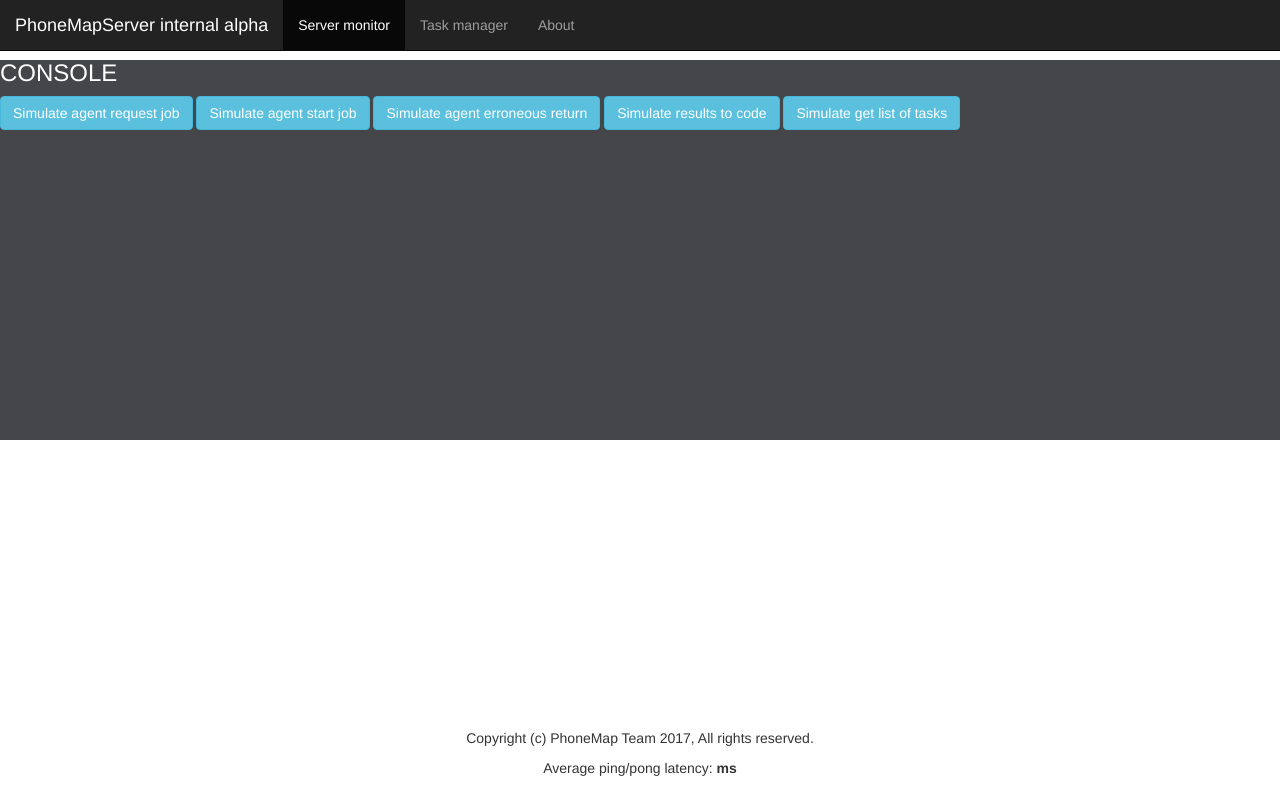
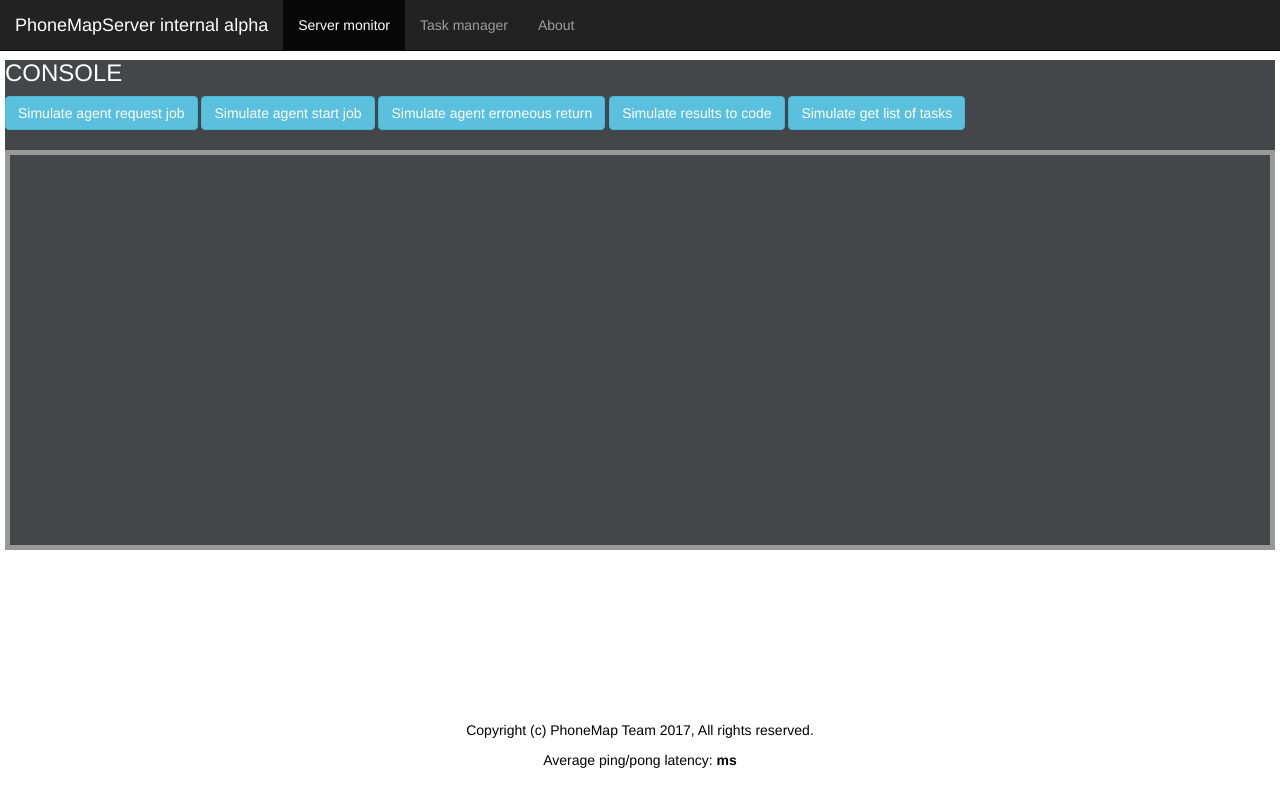
Before and after one commit to PhoneMapWebApps/PhoneMapServer, a Flask app: page / in a window 1280 px wide. Run offline with Flask 2, Linux system fonts and the light colour scheme; parts of the project's set-up code (start-up, migrations or seed data) failed here and were passed over; some libraries are stand-ins or nearby versions.

Commit message:
Restyled frontpage

```diff
--- a/app/templates/index.html
+++ b/app/templates/index.html
@@ -4,47 +4,49 @@
     <meta charset="utf-8">
     <meta name="viewport" content="width=device-width, initial-scale=1">
     <title>Flask-SocketIO Test</title>
+    <link rel="stylesheet" href="https://maxcdn.bootstrapcdn.com/bootstrap/3.3.7/css/bootstrap.min.css">
+    <script src="https://ajax.googleapis.com/ajax/libs/jquery/3.2.1/jquery.min.js"></script>
+    <script src="https://maxcdn.bootstrapcdn.com/bootstrap/3.3.7/js/bootstrap.min.js"></script>
+    <script type="text/javascript" src="//cdnjs.cloudflare.com/ajax/libs/socket.io/1.3.5/socket.io.min.js"></script>
     <style>
-        .serverui {
-            background-color: #7c9bad;
-            color: #ffffff;
-        }
         .consolemenu {
             background-color: #44464a;
             color: #ffffff;
             text-align: left;
+            margin-left: 5px;
+            margin-right: 5px;
         }
         #log {
             background-color: #44464a;
             color: #ffffff;
             position: relative;
             overflow-y: scroll;
-            height: 300px;
-            margin-top: 10px;
+            height: 400px;
             text-align: left;
+            margin-left: 5px;
+            margin-right: 5px;
+            border-top-width: 15px;
+            border: solid #999999;
+            border-width: 5px;
         }
-        .footer {
+        #footer {
             position: absolute;
             left: 0;
-            top: 91%;
+            top: 90%;
             right: 0;
-            bottom: 0;
+            bottom: 0%;
             text-align: center;
+            color: #000000;
+            background-color: #ffffff;
         }
         body {
             text-align: center;
-            width: 100%;
-            height: 100%;
         }
         form {
             display: inline;
         }
 
     </style>
-    <link rel="stylesheet" href="https://maxcdn.bootstrapcdn.com/bootstrap/3.3.7/css/bootstrap.min.css">
-    <script src="https://ajax.googleapis.com/ajax/libs/jquery/3.2.1/jquery.min.js"></script>
-    <script src="https://maxcdn.bootstrapcdn.com/bootstrap/3.3.7/js/bootstrap.min.js"></script>
-    <script type="text/javascript" src="//cdnjs.cloudflare.com/ajax/libs/socket.io/1.3.5/socket.io.min.js"></script>
     <script type="text/javascript" charset="utf-8">
         $(document).ready(function() {
 
@@ -179,6 +181,9 @@
         <form id="get_task_list" method="POST" action="#">
           <input class="btn btn-info" type="submit" value="Simulate get list of tasks">
         </form>
+        <br/>
+        <br/>
+    </div>
 
     <div id="log">
         <br/>
@@ -186,9 +191,8 @@
         {{ line }}<br/>
         {% endfor %}
     </div>
-    </div>
 
-    <div class="footer">
+    <div id="footer">
         <p>Copyright (c) PhoneMap Team 2017, All rights reserved.</p>
         <p>Average ping/pong latency: <b><span id="ping-pong"></span>ms</b></p>
     </div>
```
Lines whose indentation alone changed are shown as unchanged.
